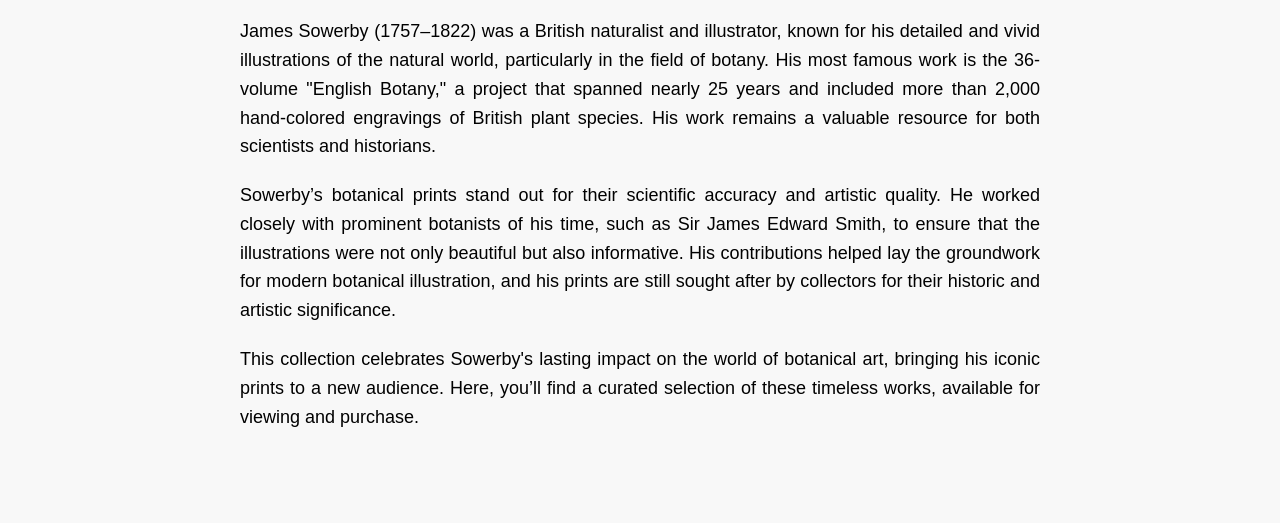
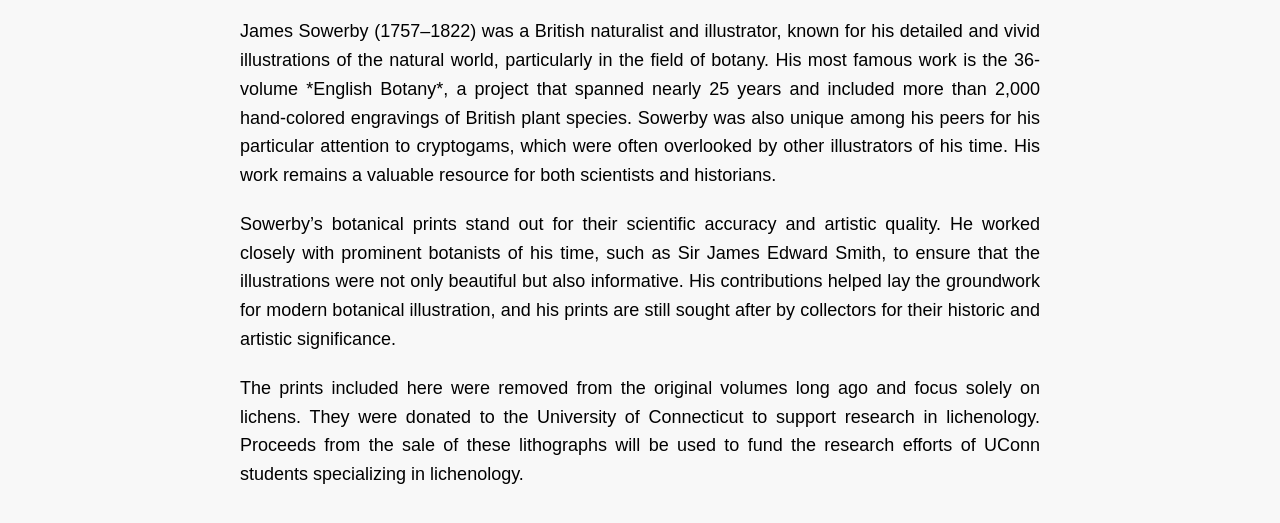
Before and after one commit to Zachary-Muscavitch/Sowerbys-Lichen-Lithographs, a plain HTML site: page index.html in a window 1280 px wide. Shown: the part 135-658 px from the top of the page. Drawn offline with Linux system fonts and the light colour scheme.

Commit message:
Update index.html

```diff
--- a/index.html
+++ b/index.html
@@ -53,16 +53,14 @@
   <h1>Sowerby's Botany</h1>
 
   <p>
-    James Sowerby (1757–1822) was a British naturalist and illustrator, known for his detailed and vivid illustrations of the natural world, particularly in the field of botany. His most famous work is the 36-volume "English Botany," a project that spanned nearly 25 years and included more than 2,000 hand-colored engravings of British plant species. His work remains a valuable resource for both scientists and historians.
-  </p>
+James Sowerby (1757–1822) was a British naturalist and illustrator, known for his detailed and vivid illustrations of the natural world, particularly in the field of botany. His most famous work is the 36-volume *English Botany*, a project that spanned nearly 25 years and included more than 2,000 hand-colored engravings of British plant species. Sowerby was also unique among his peers for his particular attention to cryptogams, which were often overlooked by other illustrators of his time. His work remains a valuable resource for both scientists and historians.   </p>
 
   <p>
     Sowerby’s botanical prints stand out for their scientific accuracy and artistic quality. He worked closely with prominent botanists of his time, such as Sir James Edward Smith, to ensure that the illustrations were not only beautiful but also informative. His contributions helped lay the groundwork for modern botanical illustration, and his prints are still sought after by collectors for their historic and artistic significance.
   </p>
 
   <p>
-    This collection celebrates Sowerby's lasting impact on the world of botanical art, bringing his iconic prints to a new audience. Here, you’ll find a curated selection of these timeless works, available for viewing and purchase.
-  </p>
-
+The prints included here were removed from the original volumes long ago and focus solely on lichens. They were donated to the University of Connecticut to support research in lichenology. Proceeds from the sale of these lithographs will be used to fund the research efforts of UConn students specializing in lichenology.  </p>
+<p>
 </body>
 </html>
```
